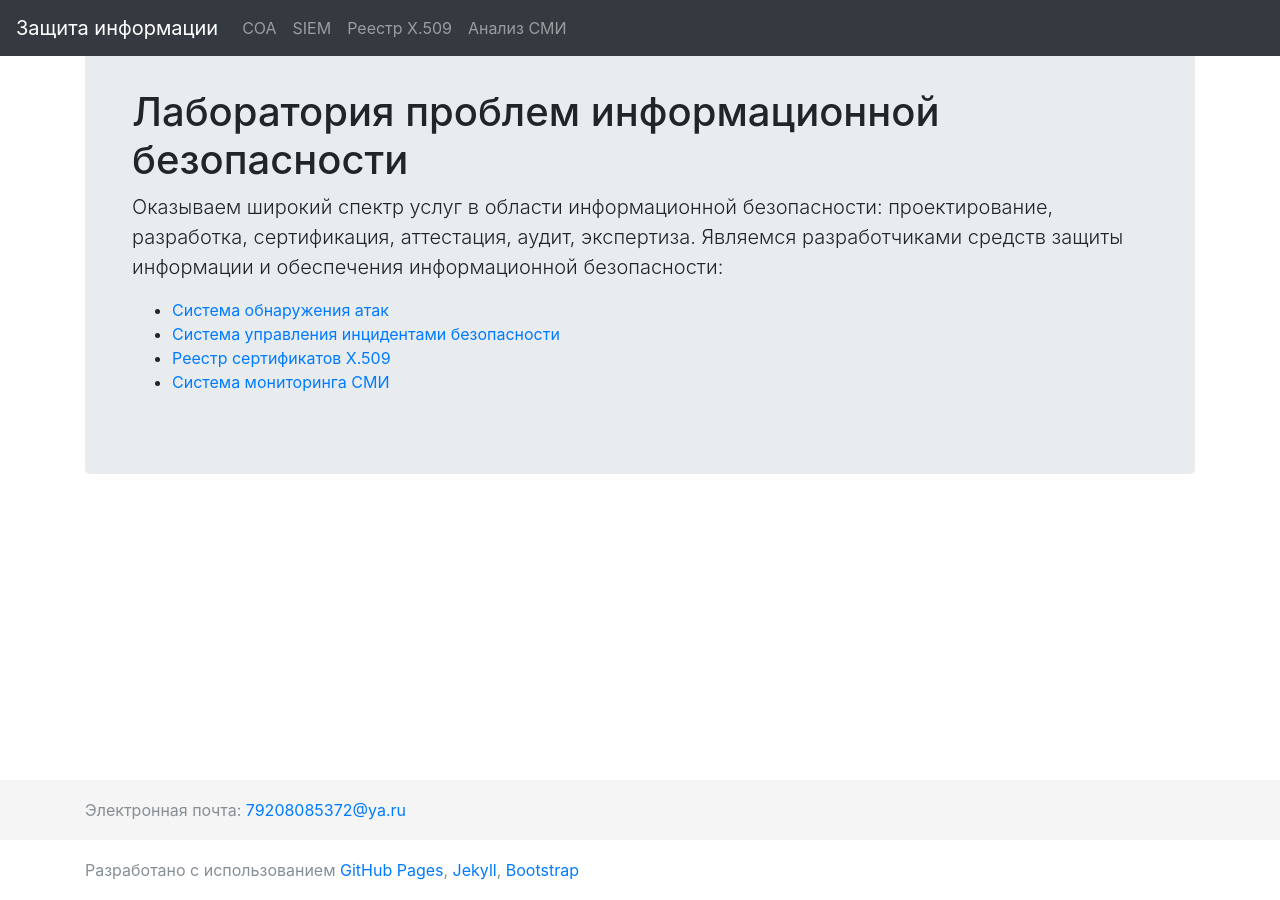
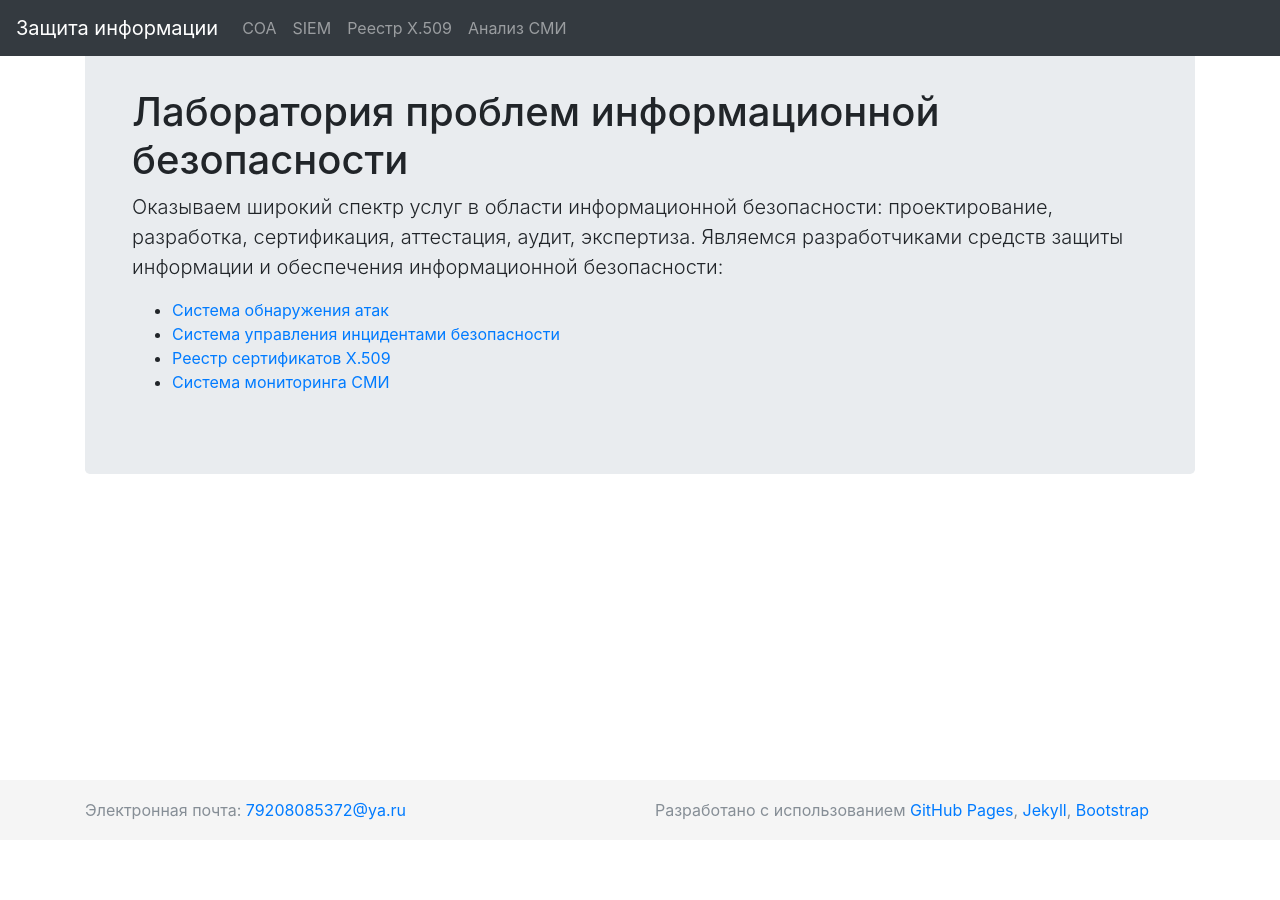
Before and after one commit to fisher85/fisher85.github.io, a Jekyll site: the page built from index.html, in a window 1280 px wide and 900 px high, scrolled down 60 px. Built offline with Jekyll 4.4.1, drawn with Linux system fonts in a browser that asks for light colours; nearby versions of some CDN libraries; after the commit the page ends 900 px from its top, so only the background shows below that.

Commit message:
Jekyll 25

```diff
--- a/_layouts/default.html
+++ b/_layouts/default.html
@@ -47,8 +47,14 @@
 
     <footer class="footer">
       <div class="container">
-        <span class="text-muted">Электронная почта: <a href="mailto:79208085372@ya.ru">79208085372@ya.ru</a></span><br>
-        <span class="text-muted">Разработано с использованием <a href="https://pages.github.com/" target="_blank">GitHub&nbsp;Pages</a>, <a href="https://jekyllrb.com/" target="_blank">Jekyll</a>, <a href="http://getbootstrap.com/" target="_blank">Bootstrap</a></span>
+        <div class="row">
+          <div class="col">
+            <span class="text-muted">Электронная почта: <a href="mailto:79208085372@ya.ru">79208085372@ya.ru</a></span><br>
+          </div>
+          <div class="col">
+            <span class="text-muted">Разработано с использованием <a href="https://pages.github.com/" target="_blank">GitHub&nbsp;Pages</a>, <a href="https://jekyllrb.com/" target="_blank">Jekyll</a>, <a href="http://getbootstrap.com/" target="_blank">Bootstrap</a></span>
+          </div>
+        </div>
       </div>
     </footer>
 
--- a/css/sticky-footer-navbar.css
+++ b/css/sticky-footer-navbar.css
@@ -10,7 +10,6 @@ body {
 }
 .footer {
   position: absolute;
-  margin-top: 15px;
   bottom: 0;
   width: 100%;
   /* Set the fixed height of the footer here */
```
